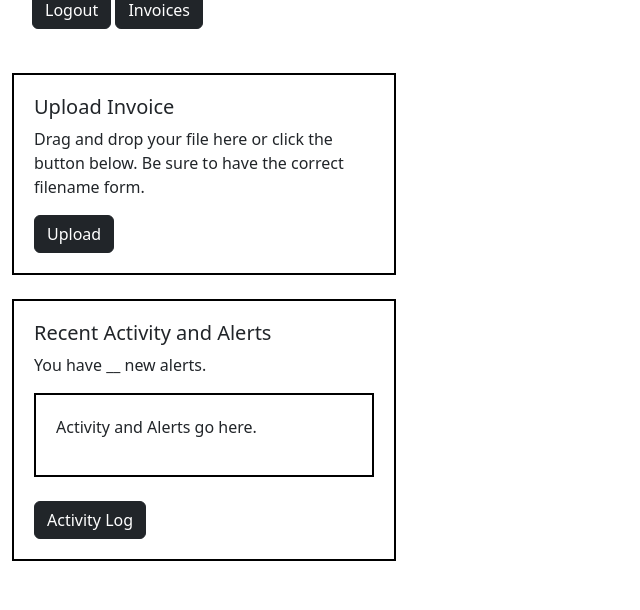
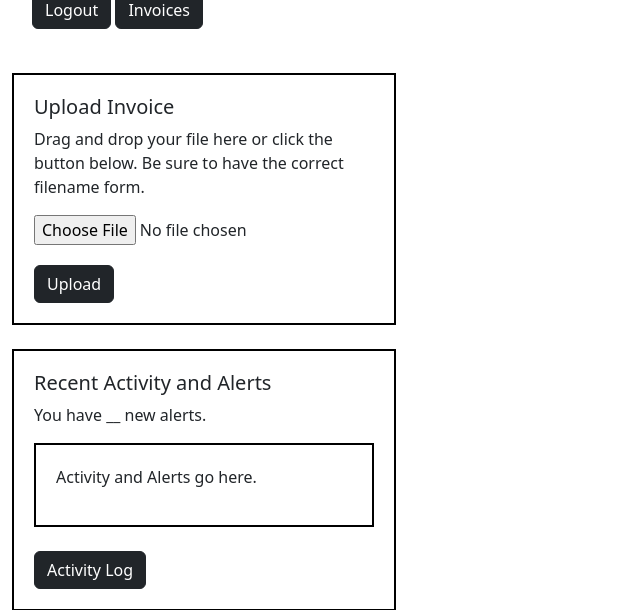
Before and after one commit to NBPS-IB-CS/internal-assessment-theMetaHack, a Flask app: page /dashboard in a window 1280 px wide. Shown: the part 165-775 px from the top of the page, without its empty margins (0-640 px from the left). Run offline with Flask 3, Linux system fonts and the light colour scheme; a user stored in the database is signed in.

Commit message:
Update dashboard.html

```diff
--- a/invoice-manager-flask/templates/dashboard.html
+++ b/invoice-manager-flask/templates/dashboard.html
@@ -33,7 +33,11 @@
                 <h5>Upload Invoice</h5>
                 <p>Drag and drop your file here or click the button below. Be sure to have the correct filename form.</p>
                 <input type="file" id="file-input" style="display: none;">
-                <a href="/invoices" class="btn btn-dark">Upload</a>
+                <form action="/upload" method="POST" enctype="multipart/form-data">
+
+                    <div style= padding: 20px;"><input id="file" name="file" type="file" /></div>
+                    <div style="margin-top: 20px;"><button class="btn btn-dark">Upload</button></div>
+                </form>
             </div>
         </div>
     </div>
```
